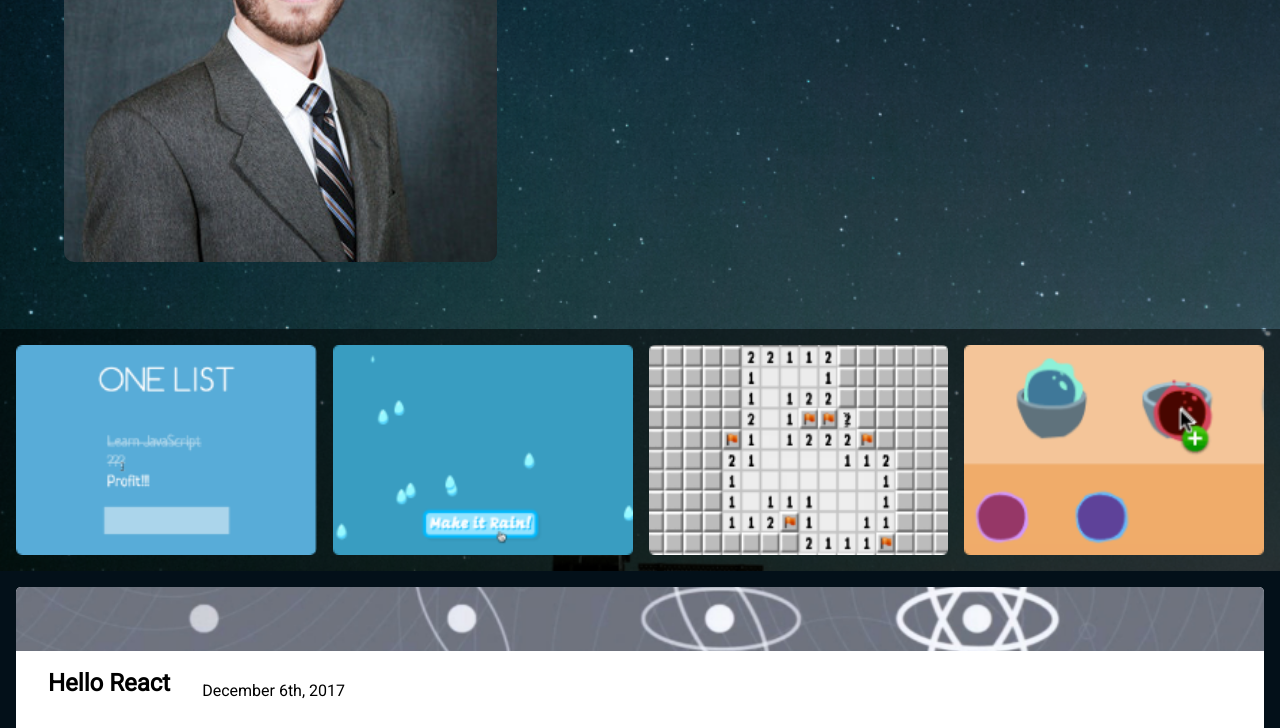
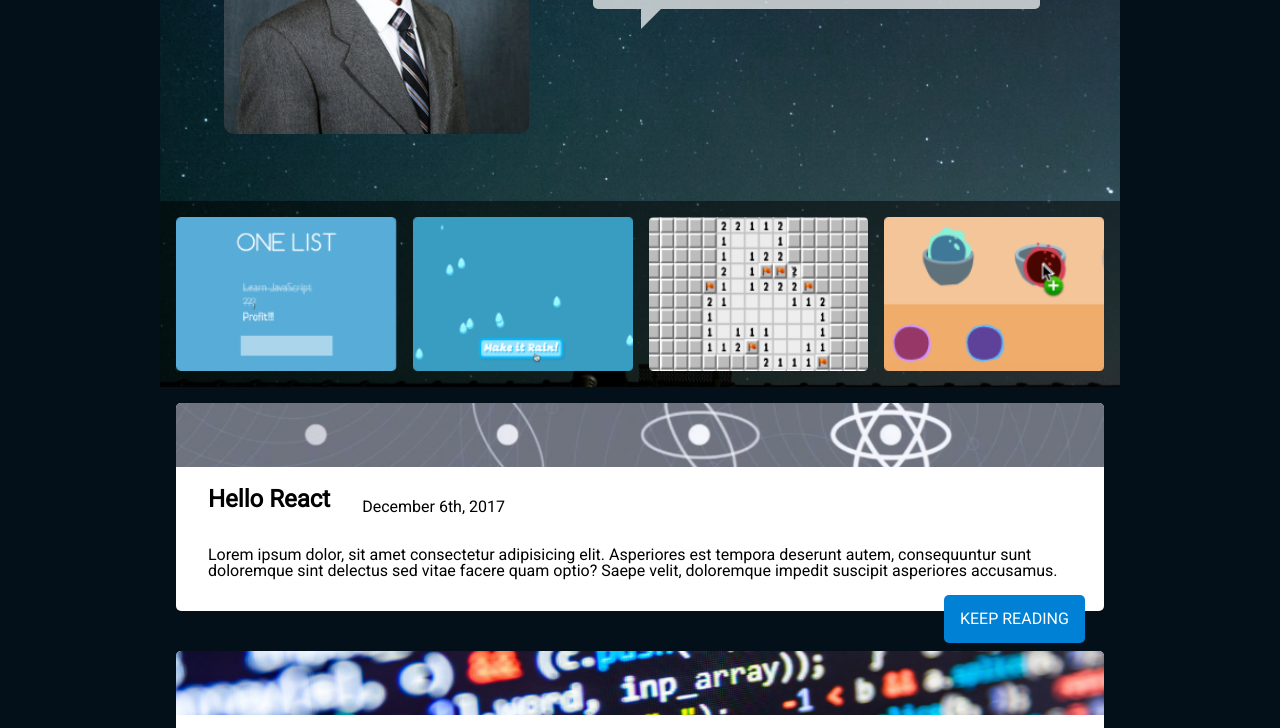
Before and after one commit to AaronStPete/assignment-4, a website: page public/index.html in a window 1280 px wide. Shown: the part 235-963 px from the top of the page. Drawn offline with Linux system fonts and the light colour scheme.

Commit message:
Made page display better on windows 1000px and greater

```diff
--- a/public/screen.css
+++ b/public/screen.css
@@ -1,5 +1,6 @@
 html {
   height: 100%;
+  background-color: #031019;
 
 }
 
@@ -10,7 +11,6 @@ body {
   font-family: 'Roboto', sans-serif;
   display: flex;
   flex-direction: column;
-  background-color: #031019;
 }
 
 .top-section {
@@ -201,3 +201,11 @@ flex-grow: 1;
     border: 10px solid red;
   }
 }
+
+@media (min-width:1000px) {
+
+  body {
+    width: 75%;
+    margin: auto;
+  }
+}
```
